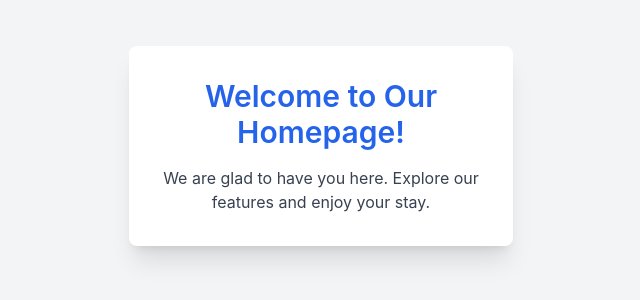
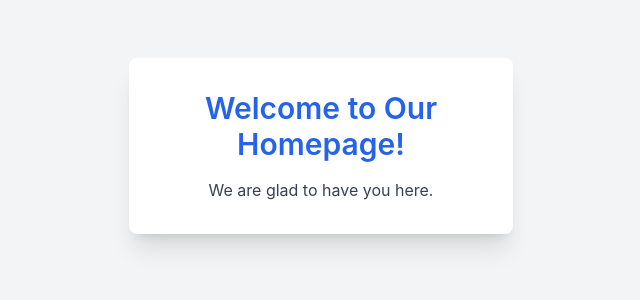
Before and after one commit to amareshgoshika/mail-hub-ui, a React (Create React App) app: page / in a window 1280 px wide. Shown: the part 254-554 px from the top of the page, without its empty margins (319-959 px from the left). Built offline with nearby package versions, Linux system fonts and the light colour scheme.

Commit message:
Update Welcome.js

```diff
--- a/src/components/Welcome.js
+++ b/src/components/Welcome.js
@@ -8,7 +8,7 @@ function Welcome() {
           Welcome to Our Homepage!
         </h1>
         <p className="text-gray-700 text-center">
-          We are glad to have you here. Explore our features and enjoy your stay.
+          We are glad to have you here.
         </p>
       </div>
     </div>
```
